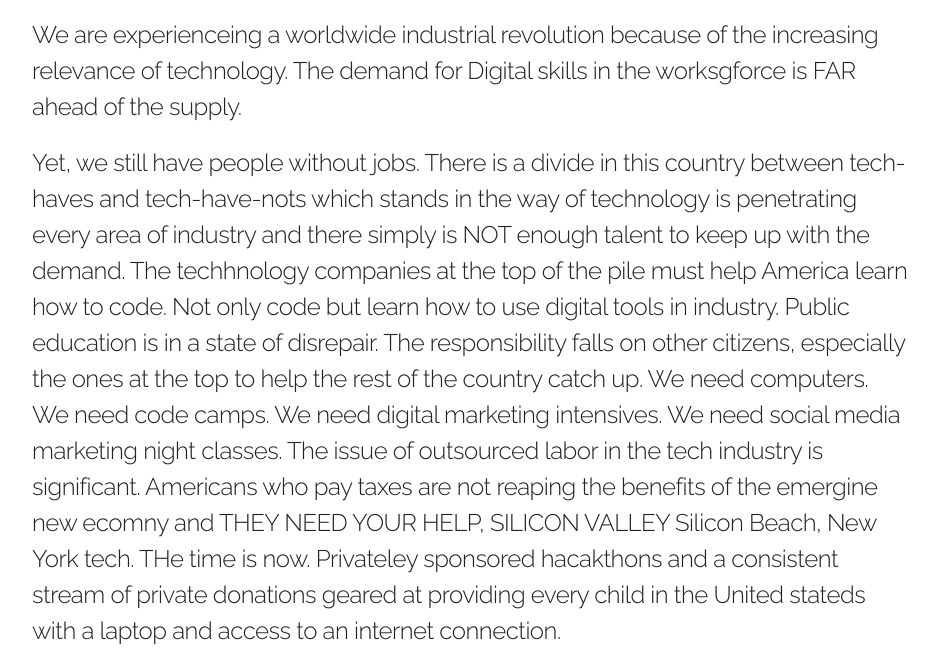
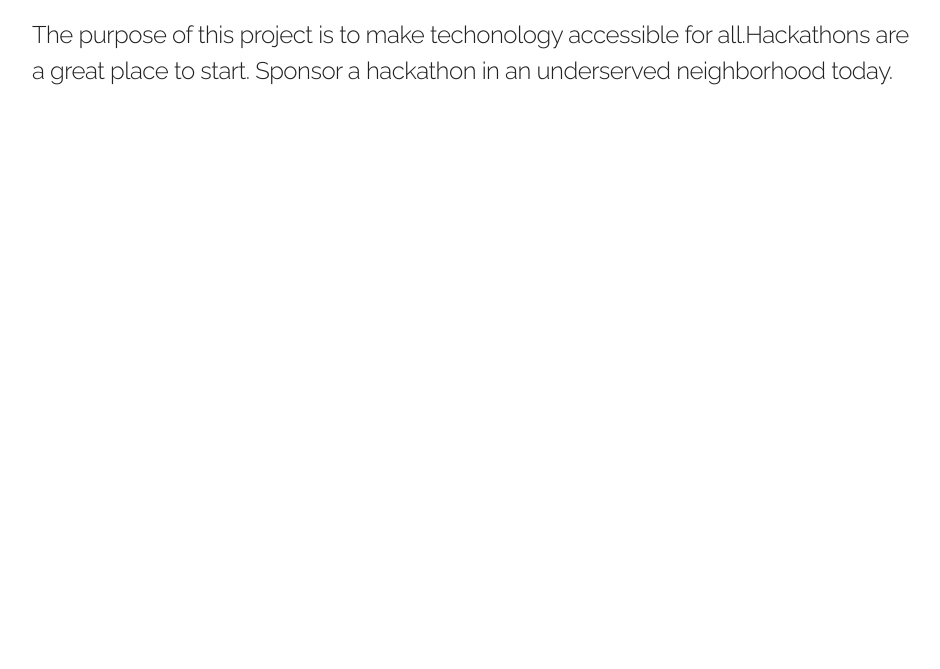
Before and after one commit to meganmcgeee/make-america-code, a plain HTML site: page index.html in a window 1280 px wide. Shown: the part 194-863 px from the top of the page, without its empty margins (128-1068 px from the left). After the commit the page ends 800 px from the top, so only its background shows below. Drawn offline with Linux system fonts and the light colour scheme.

Commit message:
Added content.

```diff
--- a/index.html
+++ b/index.html
@@ -35,7 +35,7 @@
     <div class="row">
       <div class="eleven columns" style="margin-top: 15%">
         <h3>Make America code?</h3>
-        <h5>We are experienceing a worldwide industrial revolution because of the increasing relevance of technology. The demand for Digital skills in the worksgforce is FAR ahead of the supply.</h5>  <h5>Yet, we still have people without jobs. There is a divide in this country between tech-haves and tech-have-nots which stands in the way of technology is penetrating every area of industry and there simply is NOT enough talent to keep up with the demand. The techhnology companies at the top of the pile must help America learn how to code. Not only code but learn how to use digital tools in industry. Public education is in a state of disrepair. The responsibility falls on other citizens, especially the ones at the top to help the rest of the country catch up. We need computers. We need code camps. We need digital marketing intensives. We need social media marketing night classes. The issue of outsourced labor in the tech industry is significant. Americans who pay taxes are not reaping the benefits of the emergine new ecomny and THEY NEED YOUR HELP, SILICON VALLEY Silicon Beach, New York tech. THe time is now. Privateley sponsored hacakthons and a consistent stream of private donations geared at providing every child in the United stateds with a laptop and access to an internet connection.</h5>
+        <h5>The purpose of this project is to make techonology accessible for all.Hackathons are a great place to start. Sponsor a hackathon in an underserved neighborhood today. </h5>
       </div>
     </div>
   </div>
```
